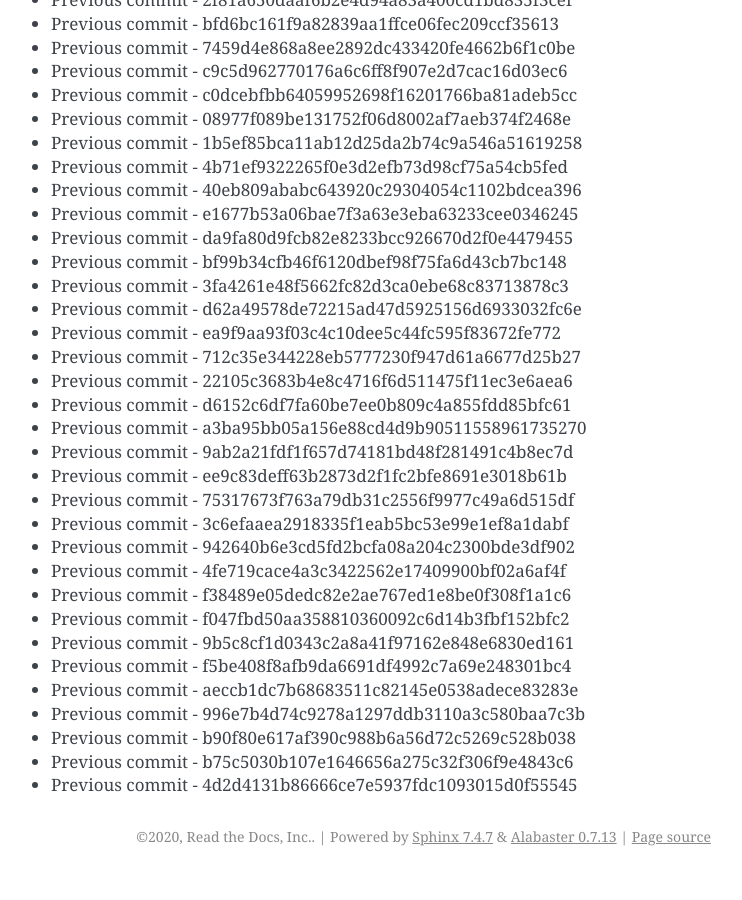
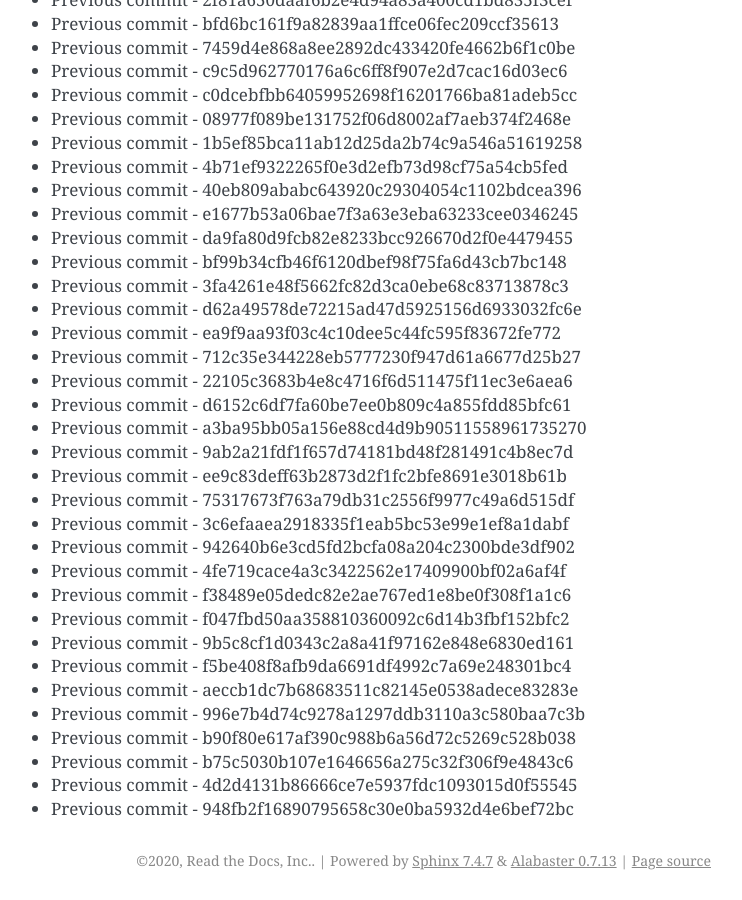
Before and after one commit to readthedocs/rtd-git-stresstest, a Sphinx documentation site: the page built from docs/updates.rst, in a window 1280 px wide and 900 px high, scrolled down 102173 px. Shown: the whole window, without its empty margins (399-1141 px from the left). Built offline with Sphinx 7.4.7, drawn with Linux system fonts in a browser that asks for light colours; before the commit the page ends 103049 px from its top, so only the background shows below that.

Commit message:
Generating commit from previous: 948fb2f16890795658c30e0ba5932d4e6bef72bc

```diff
--- a/docs/updates.rst
+++ b/docs/updates.rst
@@ -4325,3 +4325,4 @@ It can be tested for any performance characteristics.
 * Previous commit - b90f80e617af390c988b6a56d72c5269c528b038
 * Previous commit - b75c5030b107e1646656a275c32f306f9e4843c6
 * Previous commit - 4d2d4131b86666ce7e5937fdc1093015d0f55545
+* Previous commit - 948fb2f16890795658c30e0ba5932d4e6bef72bc
```
